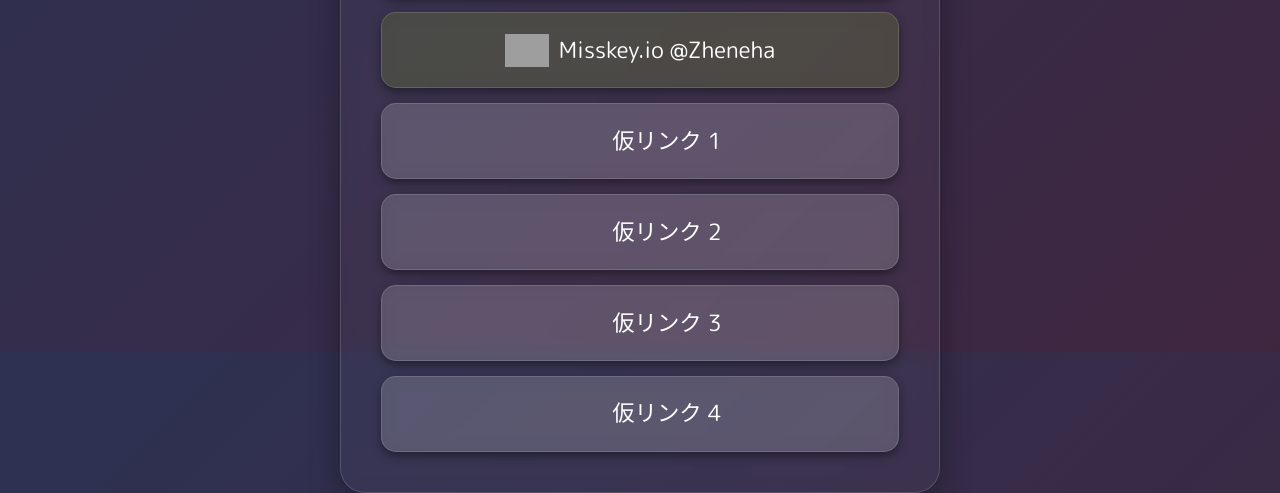
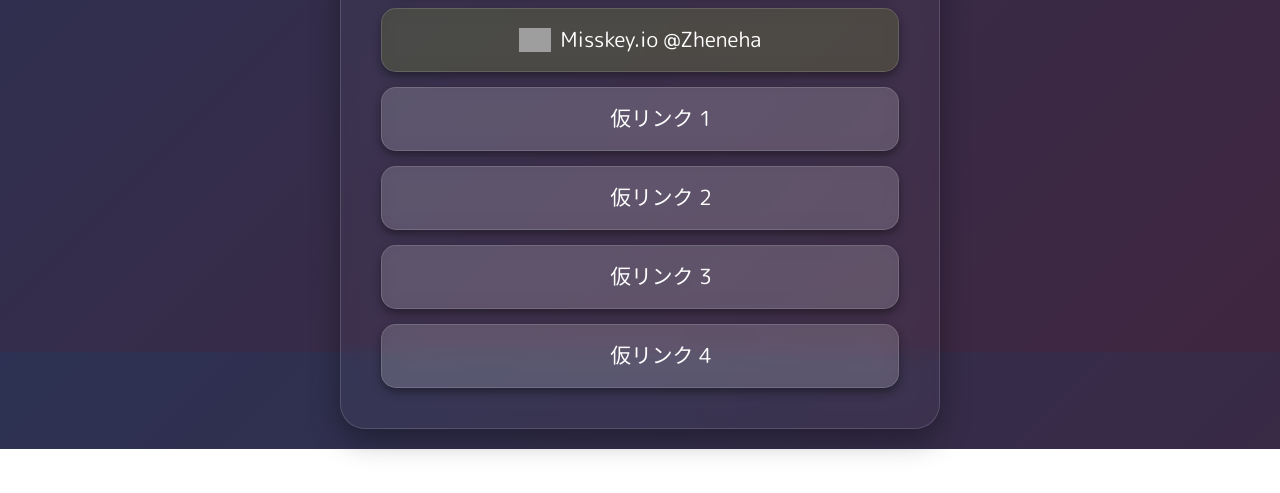
Before and after one commit to Zheneha/Zheneha.github.io, a plain HTML site: page index.html in a window 1280 px wide. Shown: the part 448-941 px from the top of the page. After the commit the page ends 897 px from the top, so only its background shows below. Drawn offline with Linux system fonts and the light colour scheme; grey boxes are pictures that could not be loaded.

Commit message:
Update style.css

```diff
--- a/style.css
+++ b/style.css
@@ -34,6 +34,7 @@ body {
     color: #ffffff;
     background: linear-gradient(135deg, hsl(232 30% 25% / 1) 0%, hsl(299 25% 20% / 1) 100%);
     background-attachment: fixed;
+    padding: 20px;
     display: flex;
     justify-content: center;
     align-items: center;
@@ -74,12 +75,12 @@ body {
     display: block;
 }
 .profile h1 {
-    font-size: 2em;
+    font-size: 2rem;
     font-weight: bold;
     line-height: 1.2;
 }
 .profile p {
-    font-size: 1em;
+    font-size: 1rem;
     line-height: 1.6;
     color: #b0c4de;
 }
@@ -103,7 +104,7 @@ body {
     color: #ffffff;
     padding: 15px 20px;
     border-radius: 15px;
-    font-size: 1.4em;
+    font-size: 1.3rem;
     transition: all 0.2s ease;
     backdrop-filter: blur(var(--glass-blur-btn));
     border: 0.5px solid var(--glass-border);
@@ -113,9 +114,9 @@ body {
 /* アイコン共通スタイル */
 .link-button i {
     color: transparent;
-    font-size: 1.4em;
-    width: 1.4em;
-    height: 1.4em;
+    font-size: 2rem;
+    width: 2rem;
+    height: 2rem;
     display: inline-block;
 
     /* すべての画像アイコンの共通設定 */
```
